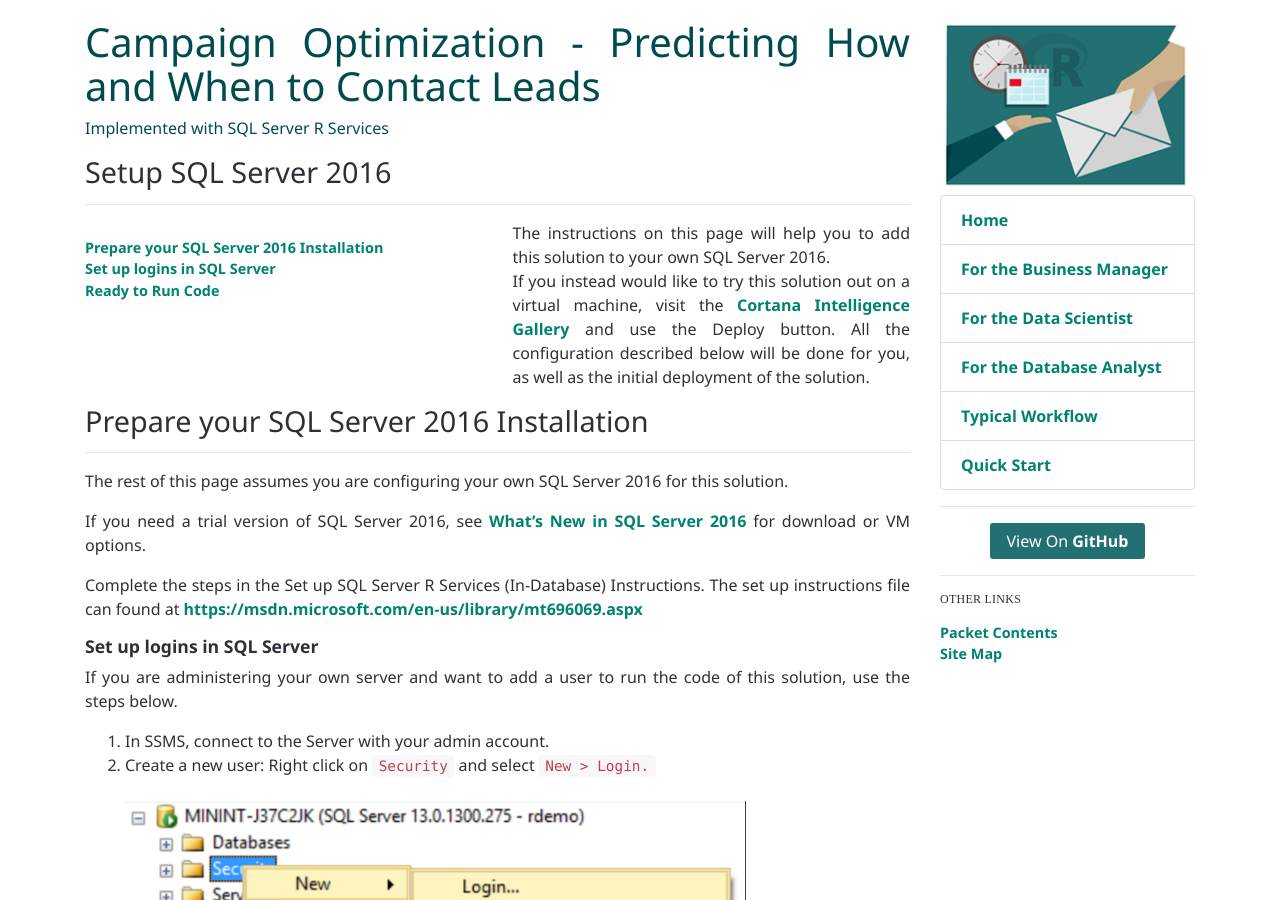
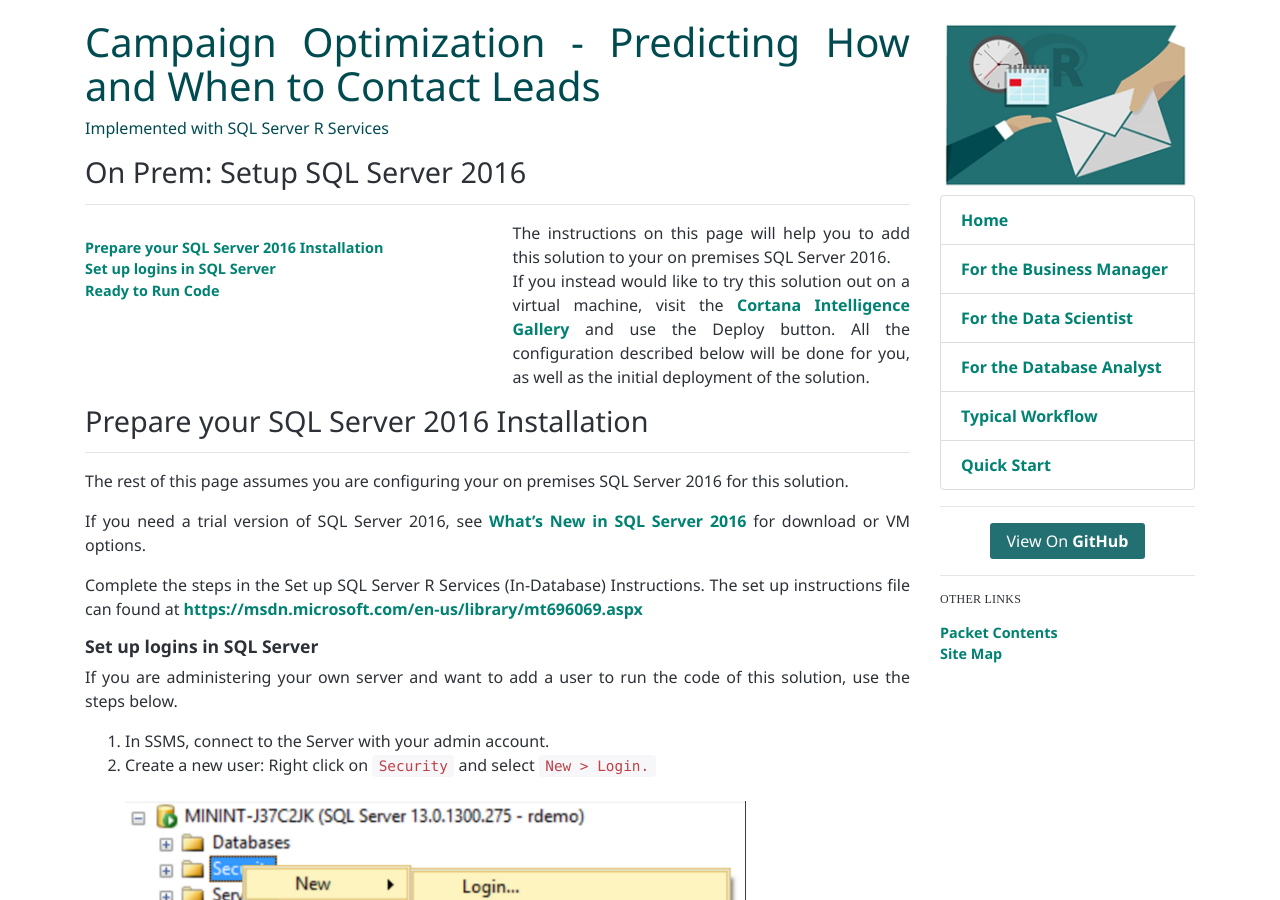
Before and after one commit to microsoft/r-server-campaign-optimization, a Jekyll site: the page built from SetupSQL.md, in a window 1280 px wide and 900 px high. Built offline with Jekyll 4.4.1, drawn with Linux system fonts in a browser that asks for light colours.

Commit message:
rewording

```diff
--- a/SetupSQL.md
+++ b/SetupSQL.md
@@ -1,9 +1,9 @@
 ---
 layout: default
-title: Setup SQL Server 2016
+title: On Prem Setup SQL Server 2016
 ---
 
-## Setup SQL Server 2016
+## On Prem: Setup SQL Server 2016
 --------------------------
 
 <div class="row">
@@ -15,7 +15,7 @@
         </div>
     </div>
     <div class="col-md-6">
-        The instructions on this page will help you to add this solution to your own SQL Server 2016.
+        The instructions on this page will help you to add this solution to your on premises SQL Server 2016.
         <p>
         If you instead would like to try this solution out on a virtual machine, visit the <a href="http://aka.ms/campaignoptimization">Cortana Intelligence Gallery</a> and use the Deploy button.  All the configuration described below will be done for you, as well as the initial deployment of the solution. </p>
     </div>
@@ -24,7 +24,7 @@
 ## Prepare your SQL Server 2016 Installation
 -------------------------------------------
 
-The rest of this page assumes you are configuring your own SQL Server 2016 for this solution.
+The rest of this page assumes you are configuring your on premises SQL Server 2016 for this solution.
 
 If you need a trial version of SQL Server 2016, see [What's New in SQL Server 2016](https://msdn.microsoft.com/en-us/library/bb500435.aspx) for download or VM options.
 
```
Also changed, not shown: CIG_Workflow.md (+1 -1 lines), START_HERE.md (+1 -1 lines), Typical_Workflow.md (+3 -3 lines), sitemap.md (+2 -2 lines).
